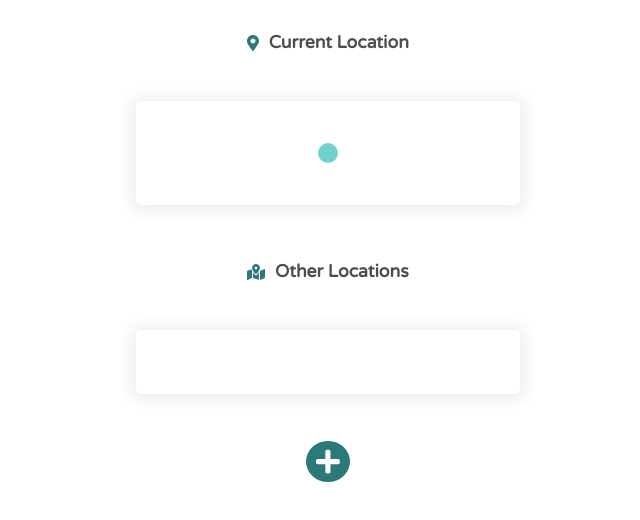
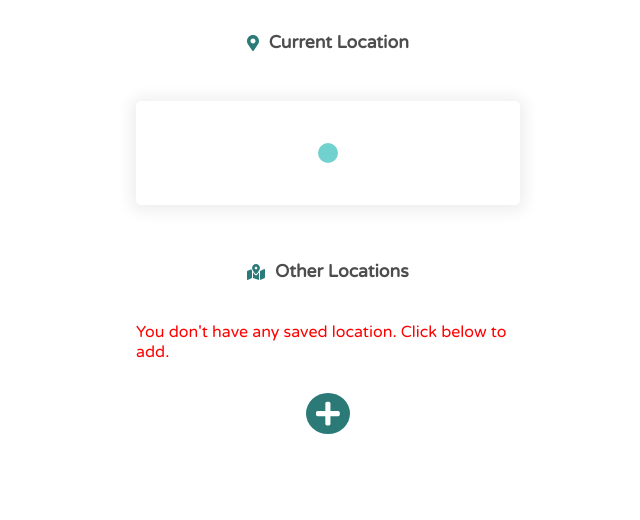
Before and after one commit to Roninanu777/react_weatherapp, a React (Create React App) app: page / in a window 1280 px wide. Shown: the top 520 px of the page, without its empty margins (312-952 px from the left). Built offline with nearby package versions, Linux system fonts and the light colour scheme; no server answers.

Commit message:
added error

```diff
--- a/src/components/OtherLocWeather.js
+++ b/src/components/OtherLocWeather.js
@@ -30,6 +30,8 @@ const P = styled.p`
 const AddError = styled(P)`
     color: red;
     font-size: 1rem;
+    font-weight: 400;
+    margin-top: 1.5rem;
 `;
 
 const SavedCity = styled.div`
@@ -53,9 +55,7 @@ const OtherLocWeather = () => {
                 <FontAwesomeIcon style={{marginRight: '.6rem',color: '#2b7a78'}} icon={faMapMarkedAlt}></FontAwesomeIcon>
                 <P>Other Locations</P>
             </Other>
-            <SavedCity>
-                <SavedLoc />
-            </SavedCity>
+            <AddError>You don't have any saved location. Click below to add.</AddError>
         </Container>
     )
 }
```
